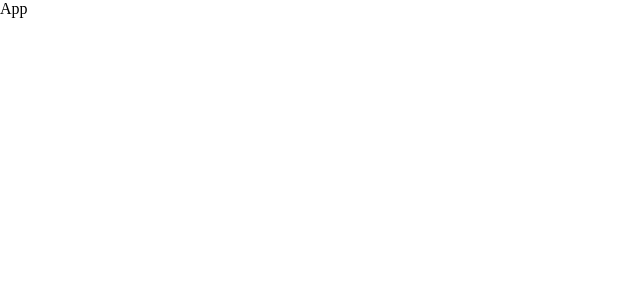
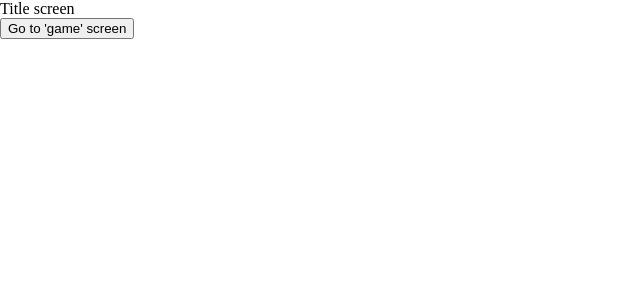
Before and after one commit to alexander-bochkov/sudoku, a React (Vite) app: page / in a window 1280 px wide. Shown: the top 300 px of the page, without its empty margins (0-640 px from the left). Built offline with nearby package versions, Linux system fonts and the light colour scheme.

Commit message:
Add ScreenManager component

```diff
--- a/src/App.tsx
+++ b/src/App.tsx
@@ -1 +1,3 @@
-export const App = () => <div>App</div>;
+import { ScreenManager } from './components';
+
+export const App = () => <ScreenManager />;
--- /dev/null
+++ b/src/components/ScreenManager/ScreenManager.tsx
@@ -0,0 +1,32 @@
+import { useCallback, useState } from 'react';
+
+type Screen = 'title' | 'game';
+
+export const ScreenManager = () => {
+  const [screen, setScreen] = useState<Screen>('title');
+
+  const handleScreenChange = useCallback((nextScreen: Screen) => {
+    setScreen(nextScreen);
+  }, []);
+
+  switch (screen) {
+    case 'title':
+      return (
+        <>
+          <div>Title screen</div>
+          <button onClick={() => handleScreenChange('game')}>Go to 'game' screen</button>
+        </>
+      );
+
+    case 'game':
+      return (
+        <>
+          <div>Game screen</div>
+          <button onClick={() => handleScreenChange('title')}>Go to 'title' screen</button>
+        </>
+      );
+
+    default:
+      console.warn(`'${screen}' screen is not implemented`);
+  }
+};
--- /dev/null
+++ b/src/components/ScreenManager/index.ts
@@ -0,0 +1 @@
+export { ScreenManager } from './ScreenManager';
--- /dev/null
+++ b/src/components/index.ts
@@ -0,0 +1 @@
+export { ScreenManager } from './ScreenManager';
```
